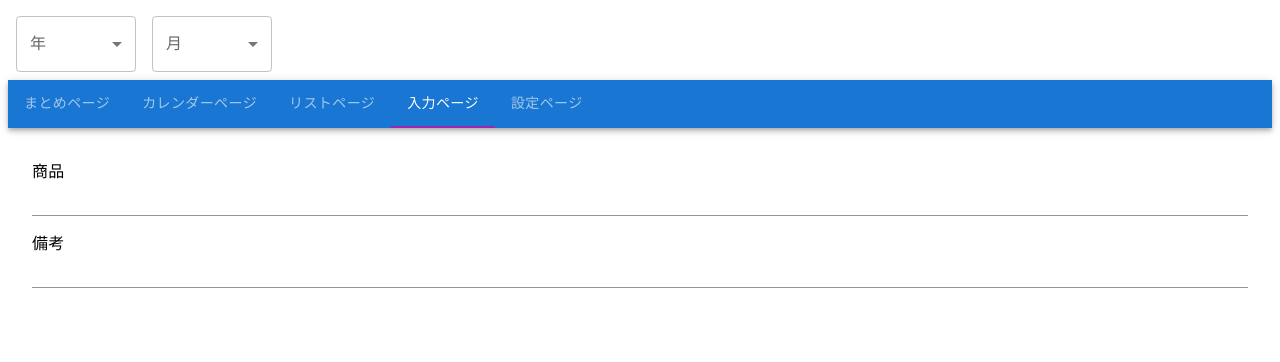
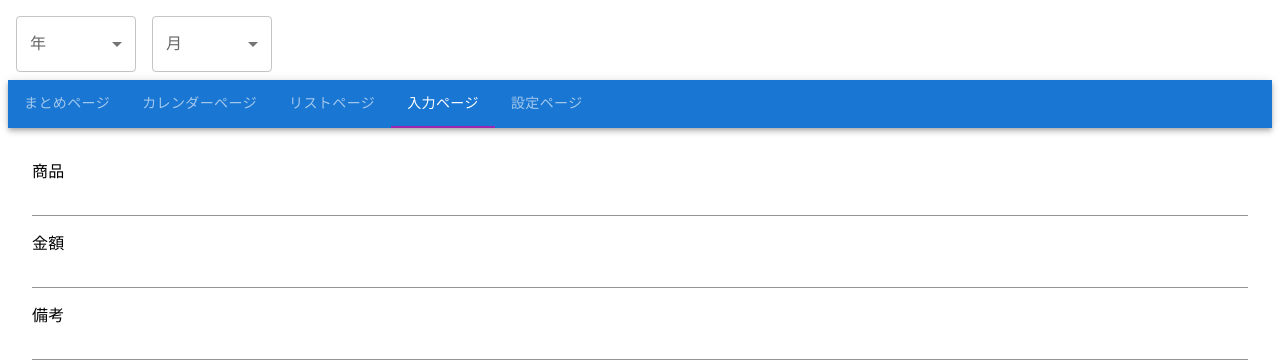
Before and after one commit to kewpie134134/household-account-book, a Next.js app: page / in a window 1280 px wide. Shown: the top 362 px of the page. Built offline with nearby package versions, Linux system fonts and the light colour scheme.

Commit message:
[update] TextField を汎用化した

```diff
--- a/src/components/atoms/CustomStringTextField.tsx
+++ b/src/components/atoms/CustomTextField.tsx
@@ -6,14 +6,16 @@ type CustomTextFieldProps = {
   helperText?: string;
   defaultValue?: string;
   error?: boolean;
+  type?: string;
 };
 
-const CustomStringTextField = ({
+const CustomTextField = ({
   label,
   placeholder,
   helperText,
   defaultValue,
   error,
+  type,
 }: CustomTextFieldProps) => {
   return (
     <TextField
@@ -24,8 +26,9 @@ const CustomStringTextField = ({
       helperText={helperText}
       defaultValue={defaultValue}
       error={error}
+      type={type}
     />
   );
 };
 
-export default CustomStringTextField;
+export default CustomTextField;
--- a/src/components/moleculars/InputStringField.tsx
+++ b/src/components/moleculars/InputField.tsx
@@ -1,17 +1,18 @@
 import { Box, Typography } from "@mui/material";
-import CustomStringTextField from "../atoms/CustomStringTextField";
+import CustomTextField from "../atoms/CustomTextField";
 
 type InputFieldProps = {
   label: string;
+  type?: string;
 };
 
-const InputStringField = ({ label }: InputFieldProps) => {
+const InputField = ({ label, type }: InputFieldProps) => {
   return (
     <Box sx={{ pt: 1, pb: 1 }}>
       <Typography>{label}</Typography>
-      <CustomStringTextField />
+      <CustomTextField type={type} />
     </Box>
   );
 };
 
-export default InputStringField;
+export default InputField;
--- a/src/components/organisms/InputComponent.tsx
+++ b/src/components/organisms/InputComponent.tsx
@@ -1,10 +1,11 @@
-import InputStringField from "../moleculars/InputStringField";
+import InputField from "../moleculars/InputField";
 
 const InputComponent = () => {
   return (
     <>
-      <InputStringField label="商品" />
-      <InputStringField label="備考" />
+      <InputField label="商品" />
+      <InputField label="金額" type="number" />
+      <InputField label="備考" />
     </>
   );
 };
```
